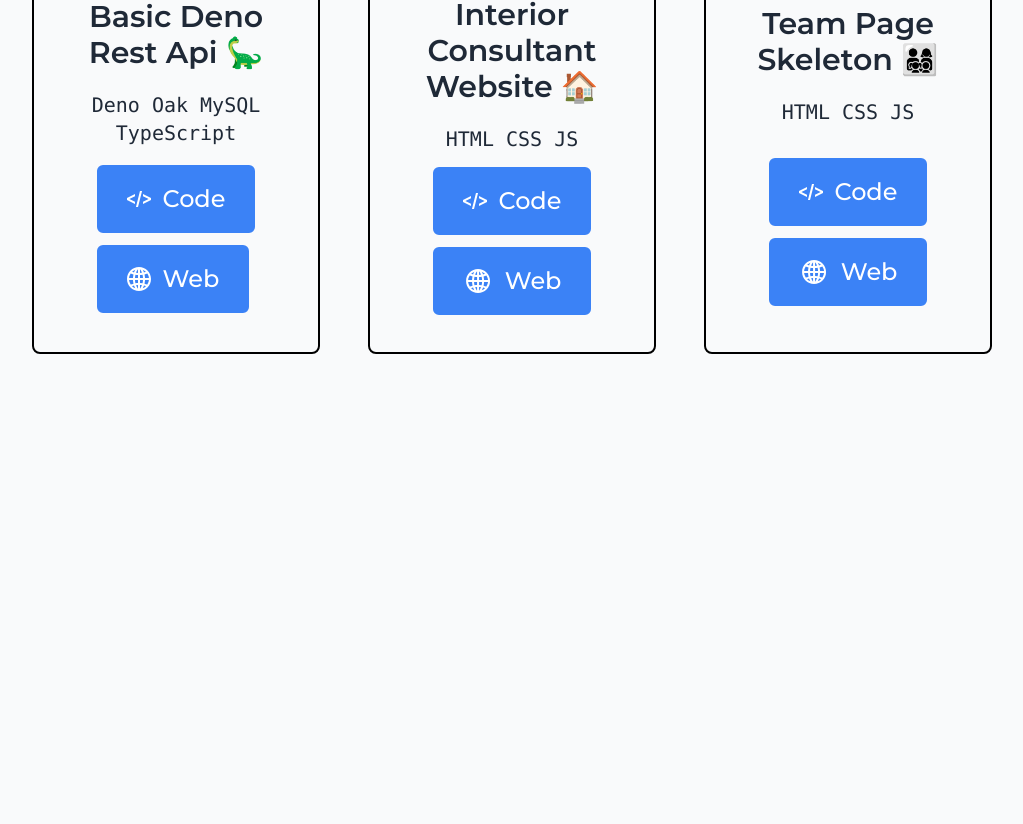
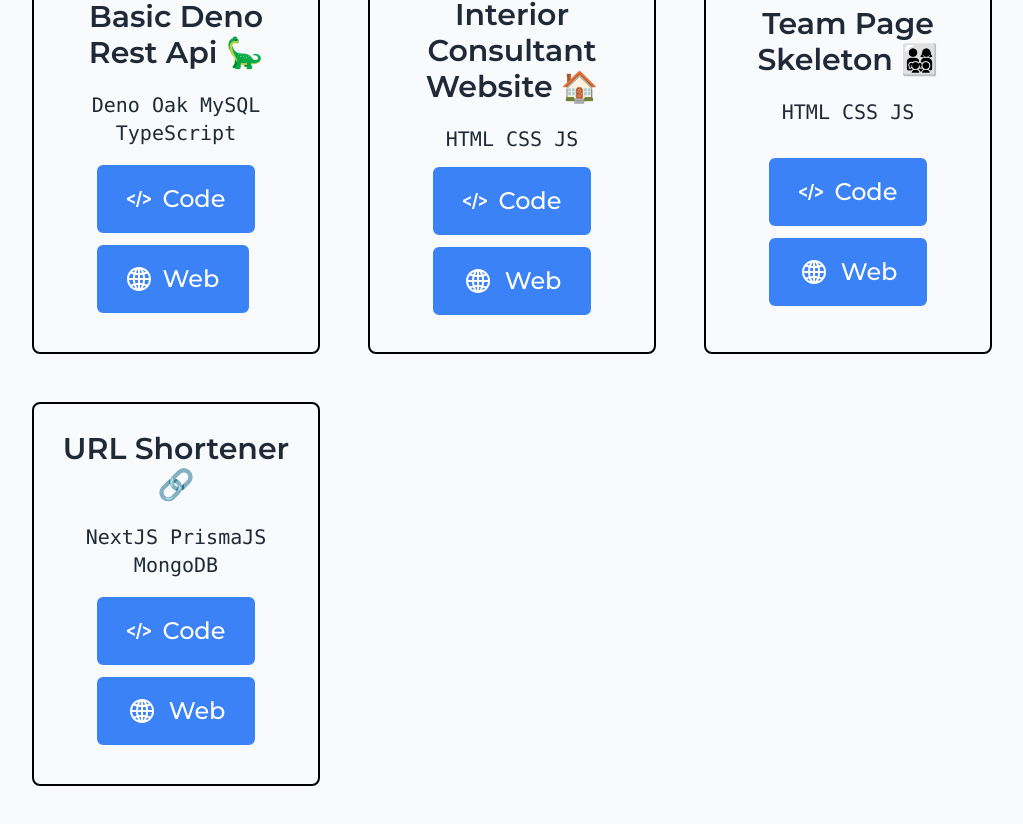
Before and after one commit to alereyleyva/alereyleyva.dev, a Next.js app: page /projects in a window 1280 px wide. Shown: the part 706-1530 px from the top of the page, without its empty margins (128-1151 px from the left). Before the commit the page ends 1104 px from the top, so only its background shows below. Built offline with nearby package versions, Linux system fonts and the light colour scheme.

Commit message:
Add URL Shortener to projects data

```diff
--- a/data/projects.js
+++ b/data/projects.js
@@ -35,6 +35,12 @@
     web: 'https://interior-consultant-app.vercel.app/',
     code: 'https://github.com/AleReyLeyva/Interior-Consultant',
   },
+  {
+    name: 'URL Shortener 🔗',
+    techs: 'NextJS PrismaJS MongoDB',
+    web: 'https://shortking.vercel.app/',
+    code: 'https://github.com/AleReyLeyva/url-shortener',
+  },
 ];
 
 export default projects;
```
